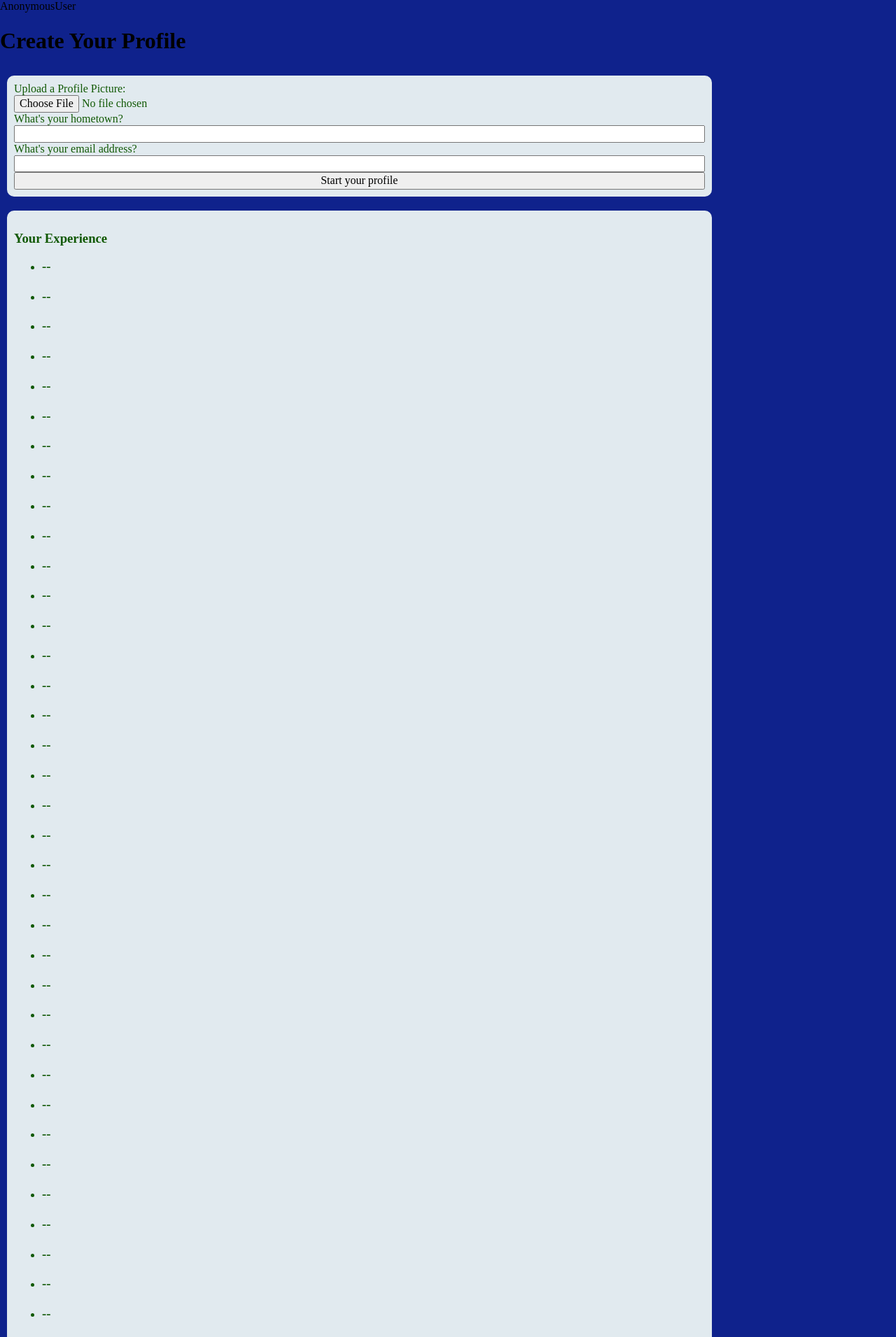
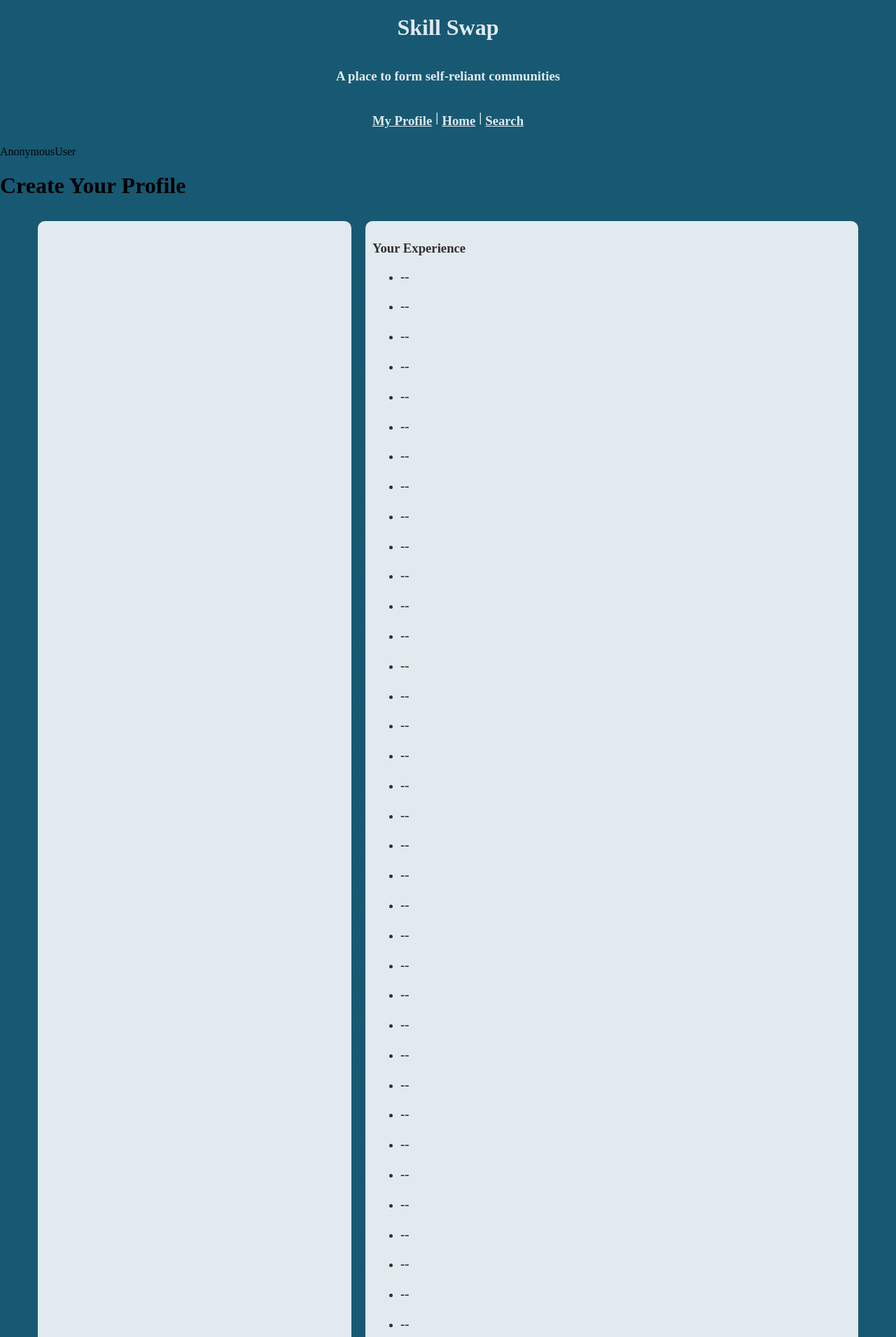
Before and after one commit to WillowGardener/Cascadia-Skill-Swap, a Django app: page /user/create_profile/ in a window 1280 px wide. Shown: the top 1911 px of the page at 70% size. Run offline with Django 3.2, Linux system fonts and the light colour scheme.

Commit message:
added some styling and headers

```diff
--- a/static/style.css
+++ b/static/style.css
@@ -7,14 +7,39 @@
 
 body {
     display: flex;
+    flex-direction: column;
+    justify-content: center;
     background-color: #0F228C;
+    background-image: linear-gradient(#175973,#49B1F2);
+    align-items: center;
+}
+
+header {
+    width: 100%;
+    color: #E1EAEF;
+    display: flex;
+    flex-direction: column;
+    align-items: center;
+    justify-content: center;
+}
+
+header h3 {
+    display: flex;
+    align-content: center;
+    justify-content: center;
+
+}
+
+header a {
+    margin: 5px;
+    color: #E1EAEF;
 }
 
 #app {
     display: flex;
     flex-direction: column;
 
-    color: #115905
+    color:#322F2C;
 
 }
 
@@ -30,6 +55,15 @@
     padding: 10px;
     background-color: #E1EAEF;
     border-radius: 10px;
+}
+
+#profile h2 {
+    display: flex;
+    align-self: center;
+}
+
+#profile img {
+    width: auto;
 }
 
 #experience {
@@ -62,8 +96,49 @@
     flex-direction: column;
     justify-content: space-around;
     align-content:space-between;
+    align-self: flex-end;
 }
 
 .skill-stuff {
     margin: 1px
 }
+
+@media (min-width: 768px) {
+    #app {
+        display: flex;
+        flex-direction: row;
+        flex-wrap: wrap;
+        justify-content: center;
+    }
+
+    #profile {
+        width: 35%;
+    }
+
+    #experience {
+        width: 55%;
+    }
+
+    #new-experience {
+        max-width: 80%;
+    }
+
+    #skills {
+        display: flex;
+        flex-wrap: wrap;
+        justify-content: space-around;
+        width: 90%;
+
+    }
+
+     h3 {
+        width: 100%;
+
+    }
+
+    #new-skill {
+        display: flex;
+        align-self: flex-end;
+    }
+
+}
--- a/templates/base.html
+++ b/templates/base.html
@@ -11,8 +11,17 @@
 
     </head>
     <body>
+
         <script src="https://unpkg.com/axios/dist/axios.min.js"></script>
         <script src="https://unpkg.com/vue"></script>
+
+        <header>
+            <h1>Skill Swap</h1>
+            <h3>A place to form self-reliant communities</h3>
+            <h3> <a href="/user/profile/">My Profile </a> | <a href=""> Home </a> | <a href="/user/search/"> Search </a> </h3>
+
+        </header>
+
         {% csrf_token %}
         <div>
             {% block content %}
--- a/templates/user_profile.html
+++ b/templates/user_profile.html
@@ -48,8 +48,9 @@
         </div>
 
         <div id="skills">
+
+            <div id="to-learn">
             <h3>What do you want to learn?</h3>
-            <div id="to-learn">
 
                 <ul>
                     <li v-for="item in learn_skills">
```
Also changed, not shown: static/jyn.jpg (deleted), templates/search.html (added).
